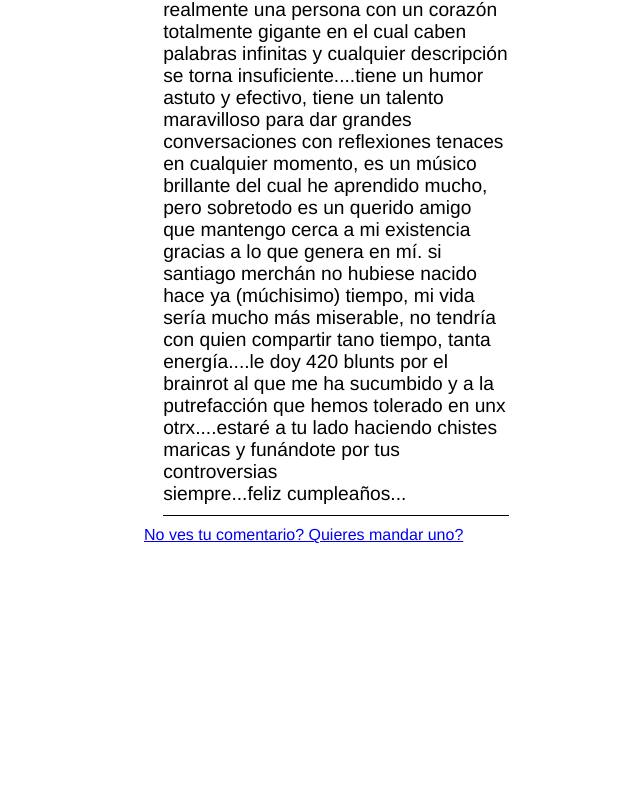
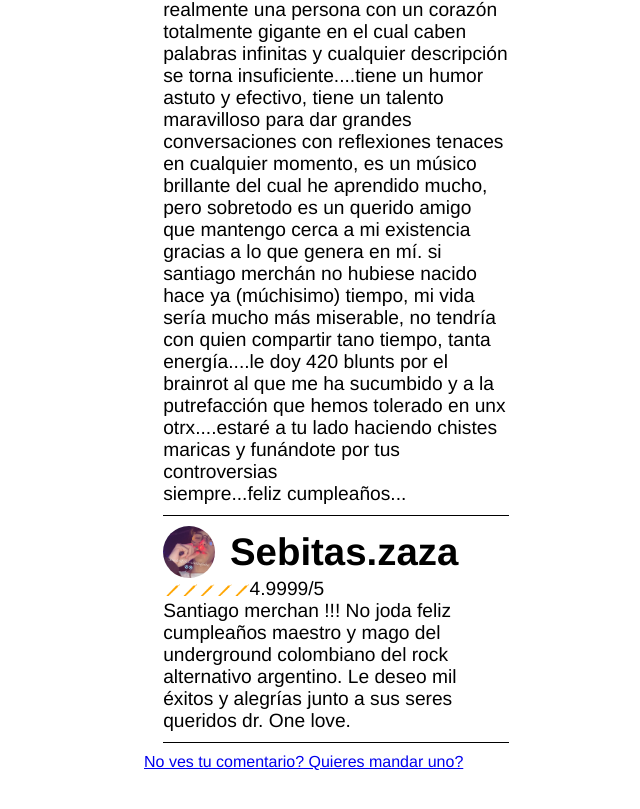
Before and after one commit to remeedev/pdgcumple, a plain HTML site: page index.html in a window 1280 px wide. Shown: the part 1571-2380 px from the top of the page, without its empty margins (640-1280 px from the left). Before the commit the page ends 2179 px from the top, so only its background shows below. Drawn offline with Linux system fonts and the light colour scheme.

Commit message:
monotonia

```diff
--- a/index.html
+++ b/index.html
@@ -417,6 +417,19 @@
 						Santiago merchán, un tipo totalmente insensato y maravilloso, como lo amo. realmente una persona con un corazón totalmente gigante en el cual caben palabras infinitas y cualquier descripción se torna insuficiente....tiene un humor astuto y efectivo, tiene un talento maravilloso para dar grandes conversaciones con reflexiones tenaces en cualquier momento, es un músico brillante del cual he aprendido mucho, pero sobretodo es un querido amigo que mantengo cerca a mi existencia gracias a lo que genera en mí. si santiago merchán no hubiese nacido hace ya (múchisimo) tiempo, mi vida sería mucho más miserable, no tendría con quien compartir tano tiempo, tanta energía....le doy 420 blunts por el brainrot al que me ha sucumbido y a la putrefacción que hemos tolerado en unx otrx....estaré a tu lado haciendo chistes maricas y funándote por tus controversias siempre...feliz cumpleaños...
 					</p>
 				</div>
+
+				<div class="rating">
+					<div>
+					<img src="./imgs/pfp/zeool.jpg" alt="" srcset="">
+					<h2>Sebitas.zaza</h2>
+					</div>
+					<div class="starcontainer">
+					<div class="stars five"></div>
+					<p>4.9999/5</p></div>
+					<p>
+						Santiago merchan !!! No joda feliz cumpleaños maestro y mago del underground colombiano del rock alternativo argentino. Le deseo mil éxitos y alegrías junto a sus seres queridos dr. One love.
+					</p>
+				</div>
 			</div>
 			<a href="https://chat.whatsapp.com/LN1sM6Sj6ARAMMEdquZzbS">No ves tu comentario? Quieres mandar uno?</a>
 		</div>
```
Also changed, not shown: imgs/pfp/zeool.jpg (added).
